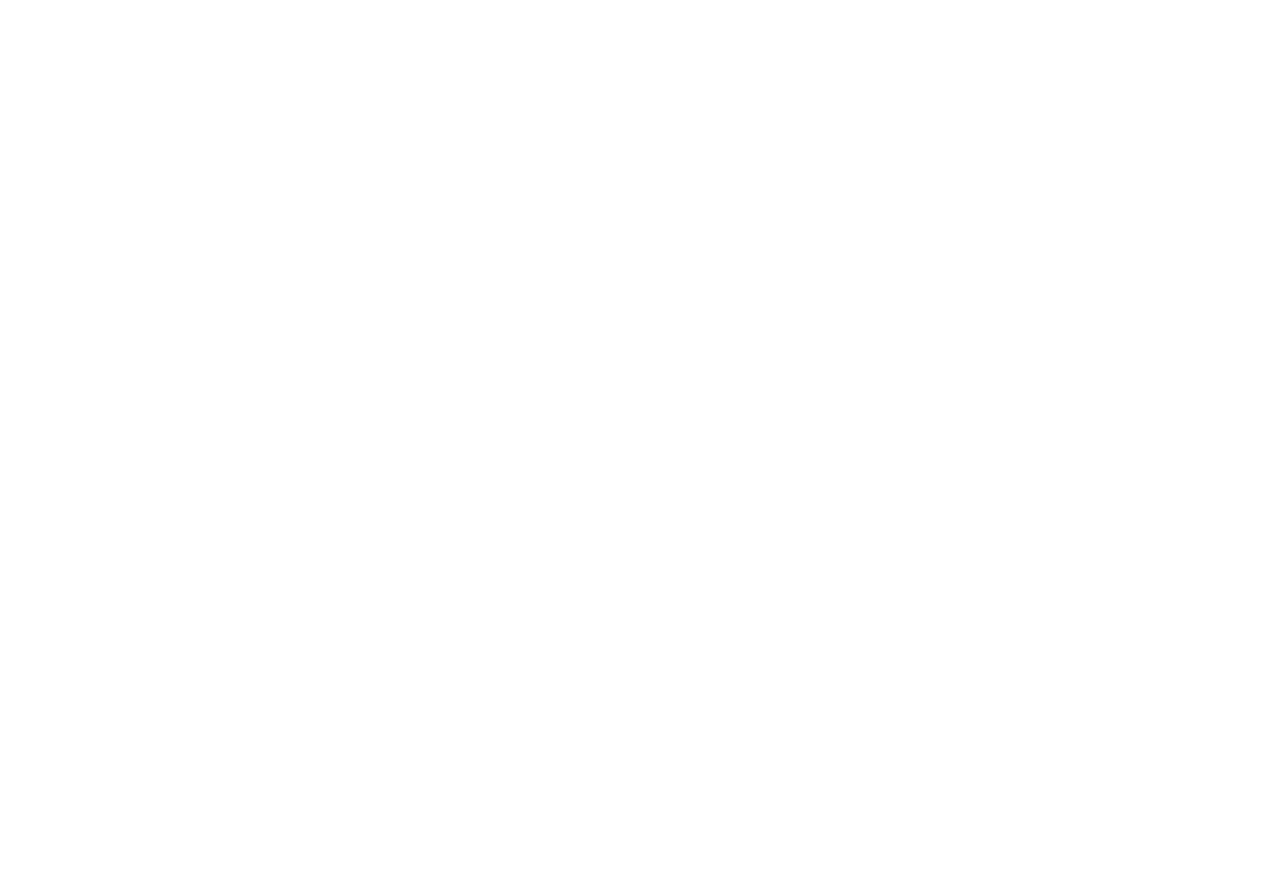
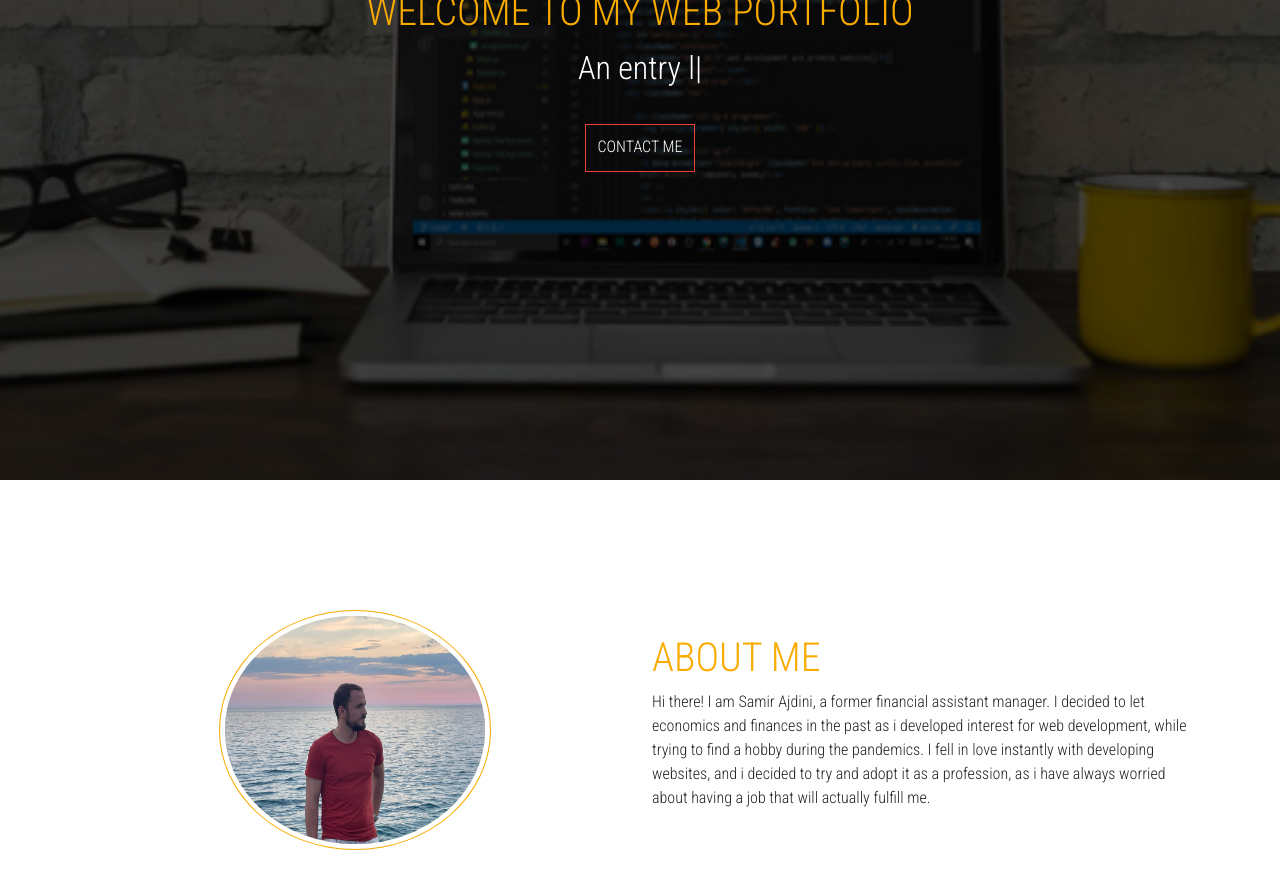
Before and after one commit to Sajdini/portfolio-app, a React (Create React App) app: page / in a window 1280 px wide. Shown: the part 320-1208 px from the top of the page. Before the commit the page ends 800 px from the top, so only its background shows below. Built offline with nearby package versions, Linux system fonts and the light colour scheme.

Commit message:
imported hero and about components

```diff
--- a/src/App.js
+++ b/src/App.js
@@ -2,11 +2,15 @@
 import Navbar from "./components/Navbar";
 import "bootstrap/dist/css/bootstrap.min.css";
 import ParticlesComponent from "./components/ParticlesComponents";
+import Hero from "./components/Hero";
+import About from "./components/About";
 function App() {
   return (
     <>
       <ParticlesComponent />
       <Navbar />
+      <Hero />
+      <About />
     </>
   );
 }
--- /dev/null
+++ b/src/components/About.js
@@ -0,0 +1,41 @@
+import React from "react";
+import author from "../me.JPEG";
+
+function About() {
+  return (
+    <div
+      id="about"
+      className="container "
+      style={{ padding: "130px 12px 48px" }}
+    >
+      <div className="row d-flex align-items-center">
+        <div className="col-lg-6 col-xm-12 d-flex align-items-center justify-content-center ">
+          <div
+            className="photo-wrap"
+            style={{ width: "17rem", height: "15rem" }}
+          >
+            <img
+              className="profile-img"
+              src={author}
+              alt="Author..."
+              style={{ width: "100%", height: "100%" }}
+            />
+          </div>
+        </div>
+        <div className="col-lg-6 col-xm-12">
+          <h1 className="about-heading">About Me</h1>
+          <p>
+            Hi there! I am Samir Ajdini, a former financial assistant manager. I
+            decided to let economics and finances in the past as i developed
+            interest for web development, while trying to find a hobby during
+            the pandemics. I fell in love instantly with developing websites,
+            and i decided to try and adopt it as a profession, as i have always
+            worried about having a job that will actually fulfill me.
+          </p>
+        </div>
+      </div>
+    </div>
+  );
+}
+
+export default About;
--- /dev/null
+++ b/src/components/Hero.js
@@ -0,0 +1,25 @@
+import React from "react";
+import Typed from "react-typed";
+import { Link } from "react-scroll";
+
+const Hero = () => {
+  return (
+    <div id="home" className="header-wrapper">
+      <div className="main-info">
+        <h1>Welcome to my web portfolio</h1>
+        <Typed
+          className="typed-text"
+          strings={["Samir Ajdini", "An entry level programmer"]}
+          typeSpeed={40}
+          backSpeed={60}
+          loop
+        />
+        <Link to="footer" className="btn-main-offer">
+          Contact Me
+        </Link>
+      </div>
+    </div>
+  );
+};
+
+export default Hero;
```
